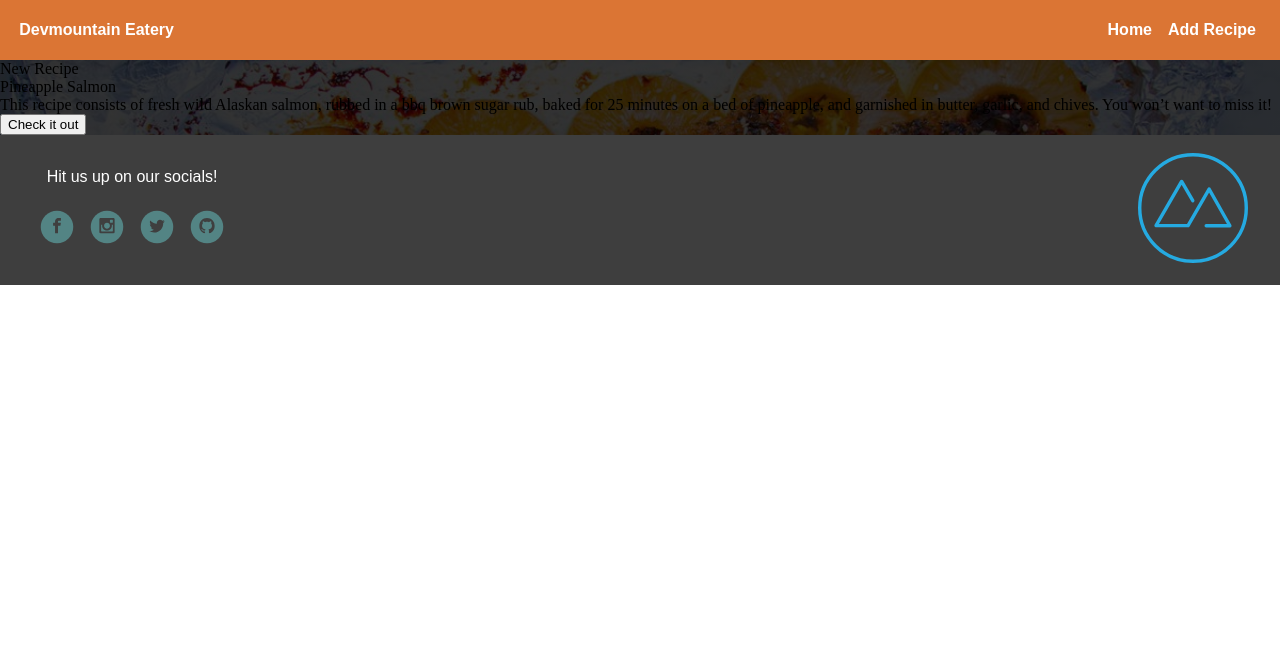
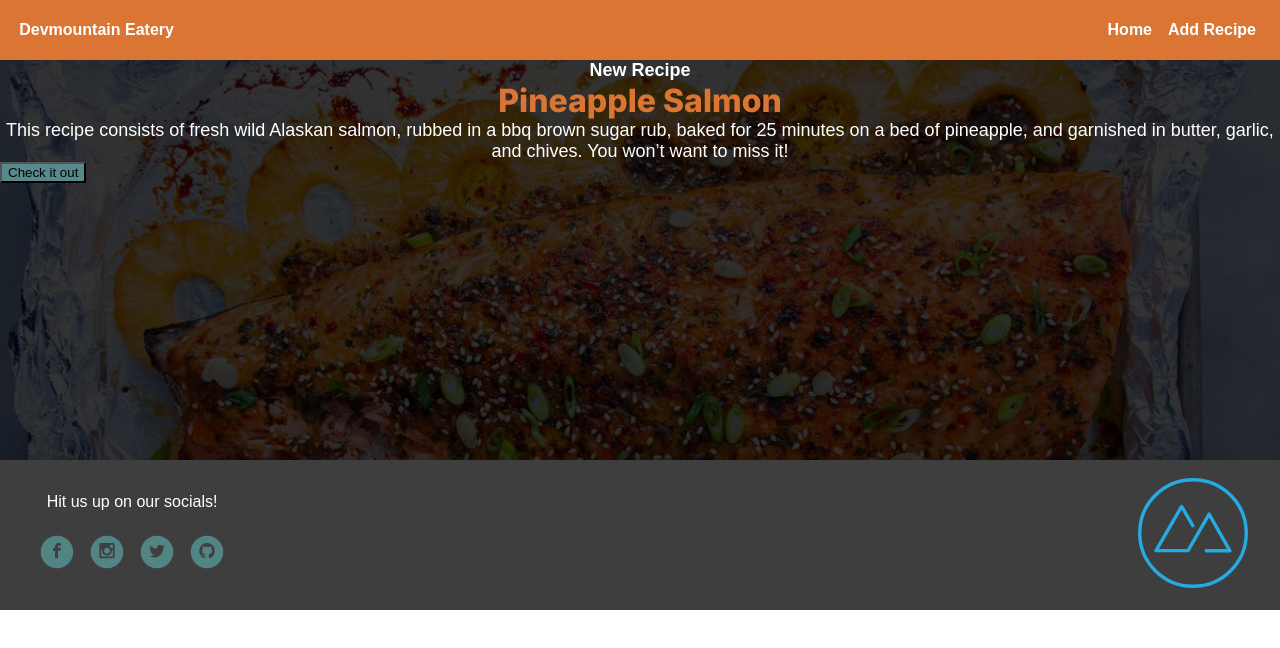
Before and after one commit to brooklynlonghurst/front-end-react, a React (Create React App) app: page / in a window 1280 px wide. Shown: the top 648 px of the page. Built offline with nearby package versions, Linux system fonts and the light colour scheme; no server answers.

Commit message:
working on banner

```diff
--- a/src/App.css
+++ b/src/App.css
@@ -80,6 +80,38 @@ header {
 	text-decoration: none;
 }
 
+.adBanner {
+	height: 400px;
+}
+
+.newRecipeHeader {
+	font-family: 'Montserrat', sans-serif;
+	font-size: large;
+	font-weight: 700;
+	color: white;
+	text-align: center;
+}
+
+.pineappleSalmonHeader {
+	font-family: 'Inter', sans-serif;
+	font-size: xx-large;
+	font-weight: 600;
+	color: #db7534;
+	text-align: center;
+}
+
+.recipeDescription {
+	font-family: 'Montserrat', sans-serif;
+	font-size: large;
+	font-weight: 400;
+	color: white;
+	text-align: center;
+}
+
+.blue-btn {
+	background-color: #578a8b;
+	align-items: center;
+}
 
 footer {
 	background-color: #3e3e3e;
--- a/src/components/homeComponents/AdBanner.jsx
+++ b/src/components/homeComponents/AdBanner.jsx
@@ -4,7 +4,7 @@ import { Link } from "react-router-dom";
 
 const AdBanner = () => {
   return (
-    <div
+    <div className="adBanner"
       style={{
         background: `linear-gradient(
           190deg,
@@ -15,9 +15,9 @@ const AdBanner = () => {
       }}
     >
       <div>
-        <h3>New Recipe</h3>
-        <h1>Pineapple Salmon</h1>
-        <h3>
+        <h3 className="newRecipeHeader">New Recipe</h3>
+        <h1 className="pineappleSalmonHeader">Pineapple Salmon</h1>
+        <h3 className="recipeDescription">
           This recipe consists of fresh wild Alaskan salmon, rubbed in a bbq
           brown sugar rub, baked for 25 minutes on a bed of pineapple, and garnished in butter, garlic, and chives. You won’t want to miss it!
         </h3>
```
